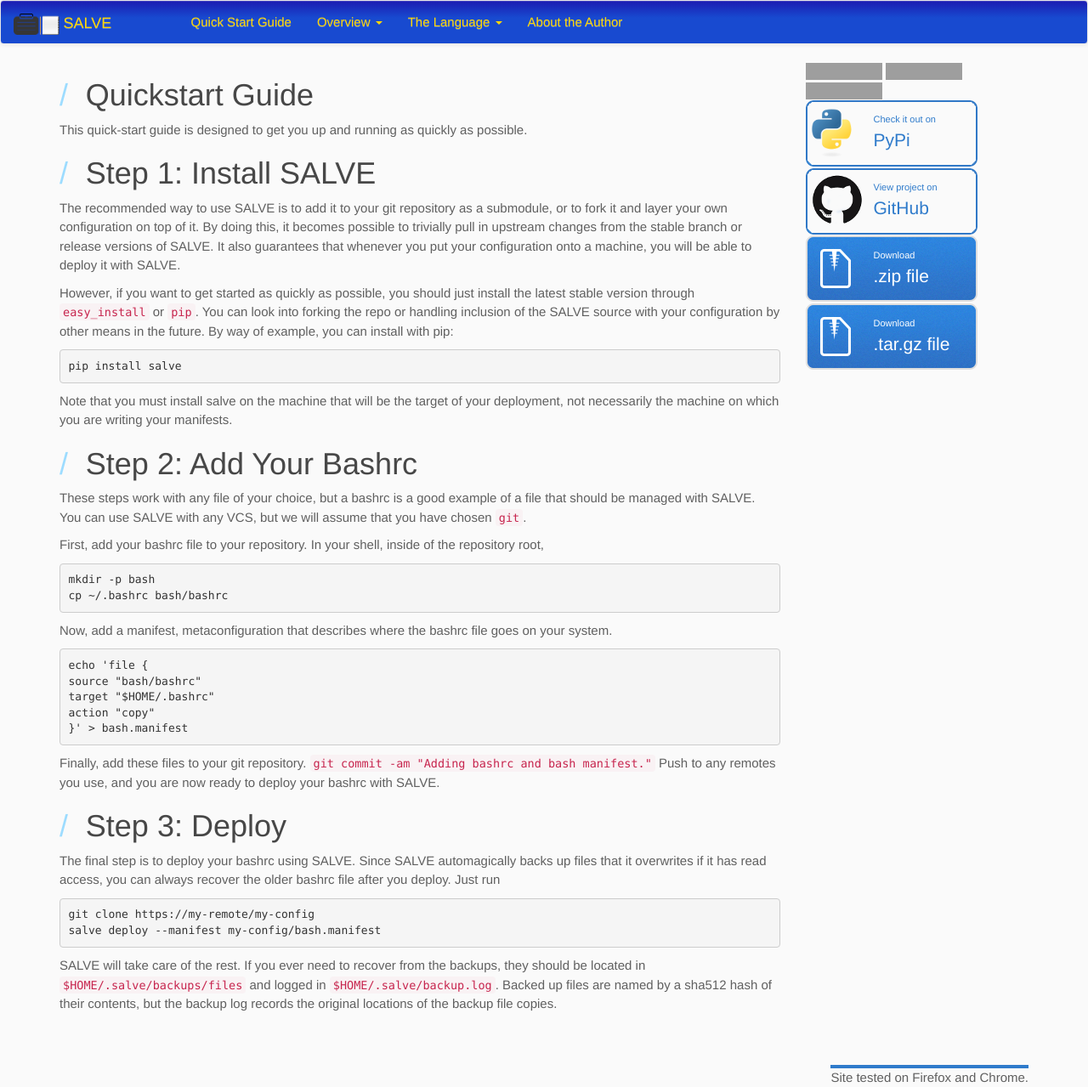
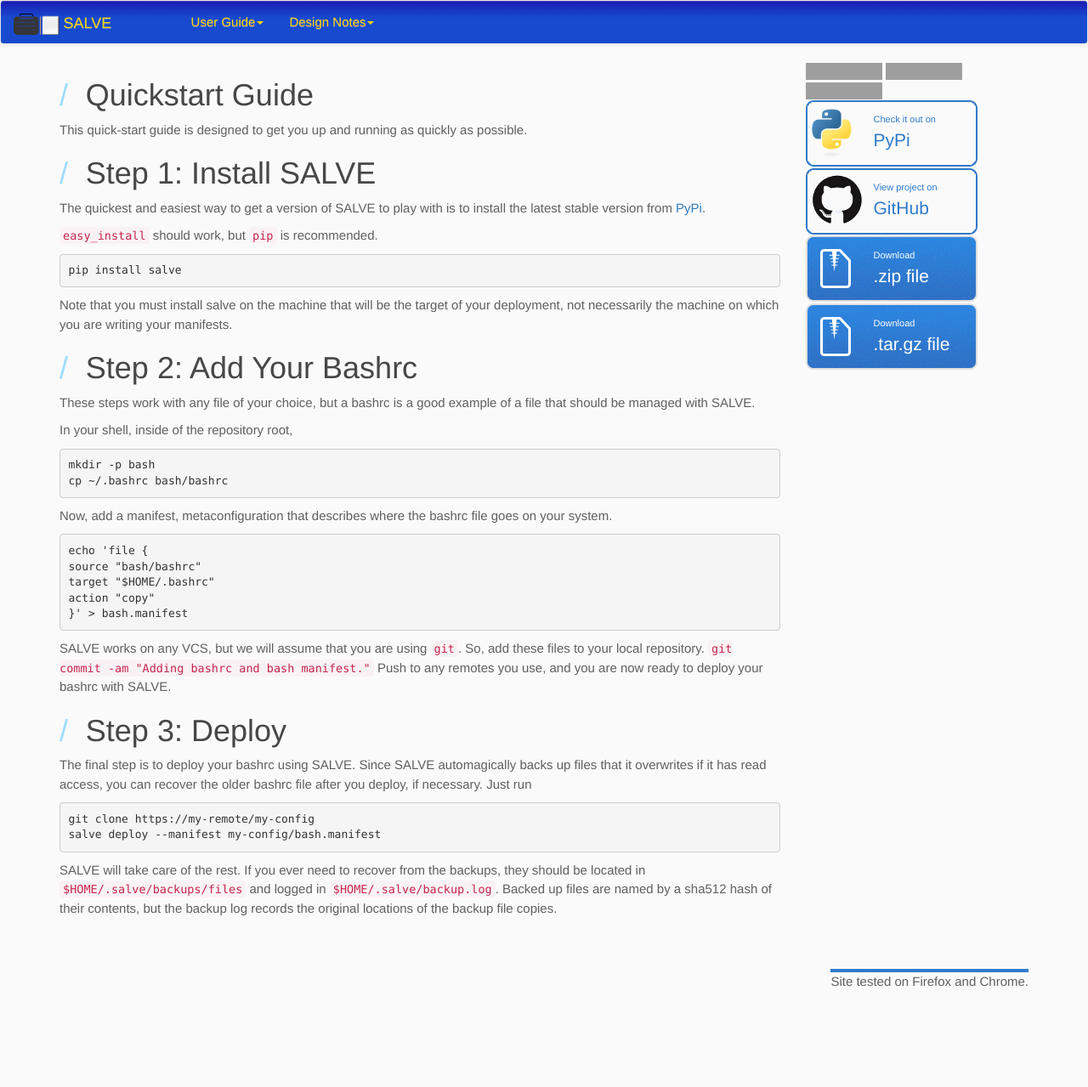
Before and after one commit to sirosen/salve.sirosen.net, a Jekyll site: the page built from quickstart.html, in a window 1280 px wide. Shown: the whole page at 85% size. Built offline with Jekyll 4.4.1, drawn with Linux system fonts in a browser that asks for light colours; nearby versions of some CDN libraries; some web fonts are replaced; after the commit the page ends 1167 px from its top, so only the background shows below that; grey boxes are pictures that could not be loaded.

Commit message:
Update the "Why use SALVE" site section
Broke this into two pages because it was too long.
Includes a refactor of the navbar.

```diff
--- a/_includes/header/navbar.html
+++ b/_includes/header/navbar.html
@@ -9,23 +9,31 @@
 
     <div>
       <ul class="nav navbar-nav">
-      <li><a href="/quickstart.html">Quick Start Guide</a></li>
       <li class="dropdown">
-        <a href="#" class="dropdown-toggle" data-toggle="dropdown" role="button" aria-haspopup="true" aria-expanded="false">Overview <span class="caret"></span></a>
+        <a href="#" class="dropdown-toggle"
+           data-toggle="dropdown" role="button" aria-haspopup="true" aria-expanded="false">
+           User Guide<span class="caret"></span></a>
         <ul class="dropdown-menu">
-          <li><a href="/why.html">Why Use SALVE?</a></li>
-          <li><a href="/notes.html">Notes</a></li>
-        </ul>
-      </li>
-      <li class="dropdown">
-        <a href="#" class="dropdown-toggle" data-toggle="dropdown" role="button" aria-haspopup="true" aria-expanded="false">The Language <span class="caret"></span></a>
-        <ul class="dropdown-menu">
+          <li><a href="/quickstart.html">Quick Start Guide</a></li>
+          <li class="dropdown-header">Language</li>
           <li><a href="/lang">Language Overview</a></li>
           <li><a href="/lang/examples.html">Examples</a></li>
           <li><a href="/lang/attributes.html">Attribute Precedence</a></li>
         </ul>
       </li>
-      <li><a href="http://sirosen.net">About the Author</a></li>
+      <li class="dropdown">
+        <a href="#" class="dropdown-toggle"
+           data-toggle="dropdown" role="button" aria-haspopup="true" aria-expanded="false">
+           Design Notes<span class="caret"></span></a>
+        <ul class="dropdown-menu">
+          <li class="dropdown-header">Why Use SALVE</li>
+          <li><a href="/why">Safety & Simplicity</a></li>
+          <li><a href="/why/compare.html">Compare With Existing Software</a></li>
+          <li role="separator" class="divider"></li>
+          <li><a href="/notes.html">Notes & Thanks</a></li>
+          <li><a href="http://sirosen.net">About the Author</a></li>
+        </ul>
+      </li>
       </ul>
     </div>
   </div>
--- a/quickstart.html
+++ b/quickstart.html
@@ -18,19 +18,10 @@
     Step 1: Install SALVE
 </h1>
 
-<p>The recommended way to use SALVE is to add it to your git repository as a
-submodule, or to fork it and layer your own configuration on top of it.
-By doing this, it becomes possible to trivially pull in upstream changes from
-the stable branch or release versions of SALVE.
-It also guarantees that whenever you put your configuration onto a machine, you
-will be able to deploy it with SALVE.</p>
-
-<p>However, if you want to get started as quickly as possible, you should just
-install the latest stable version through <code>easy_install</code> or
-<code>pip</code>.
-You can look into forking the repo or handling inclusion of the SALVE source
-with your configuration by other means in the future.
-By way of example, you can install with pip:</p>
+<p>The quickest and easiest way to get a version of SALVE to play with is to
+install the latest stable version from
+<a href="https://pypi.python.org/">PyPi</a>.</p>
+<code>easy_install</code> should work, but <code>pip</code> is recommended.</p>
 
 <pre><code>pip install salve</code></pre>
 
@@ -46,12 +37,9 @@
 </h1>
 
 <p>These steps work with any file of your choice, but a bashrc is a good
-example of a file that should be managed with SALVE.
-You can use SALVE with any VCS, but we will assume that you have chosen
-<code>git</code>.</p>
+example of a file that should be managed with SALVE.</p>
 
-<p>First, add your bashrc file to your repository.
-In your shell, inside of the repository root,</p>
+<p>In your shell, inside of the repository root,</p>
 
 <pre><code>mkdir -p bash
 cp ~/.bashrc bash/bashrc</code></pre>
@@ -64,7 +52,8 @@
 action "copy"
 }' > bash.manifest</pre></code>
 
-<p>Finally, add these files to your git repository.
+<p>SALVE works on any VCS, but we will assume that you are using <code>git</code>.
+So, add these files to your local repository.
 <code>git commit -am "Adding bashrc and bash manifest."</code>
 Push to any remotes you use, and you are now ready to deploy your bashrc with SALVE.</p>
 
@@ -77,7 +66,7 @@
 
 <p>The final step is to deploy your bashrc using SALVE.
 Since SALVE automagically backs up files that it overwrites if it has read
-access, you can always recover the older bashrc file after you deploy.
+access, you can recover the older bashrc file after you deploy, if necessary.
 Just run</p>
 
 <pre><code>git clone https://my-remote/my-config
--- a/stylesheets/stylesheet.css
+++ b/stylesheets/stylesheet.css
@@ -14,6 +14,9 @@
 }
 .navbar .navbar-brand {
     color: #FFD700;
+}
+.navbar .navbar-nav .dropdown-header {
+    color: #A4A4A4;
 }
 .navbar .navbar-nav li a {
     color: #FFD700;
```
Also changed, not shown: why.html (deleted, +0 -159 lines), why/compare.html (added, +75 -0 lines), why/index.html (added, +53 -0 lines).
